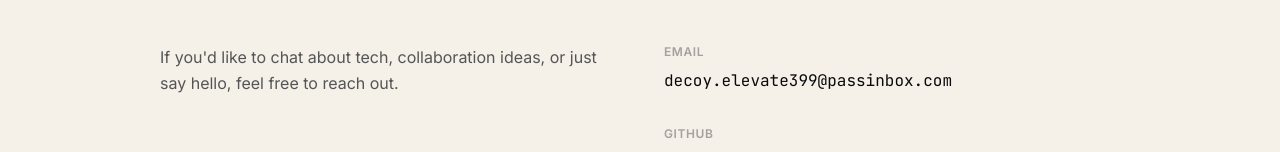
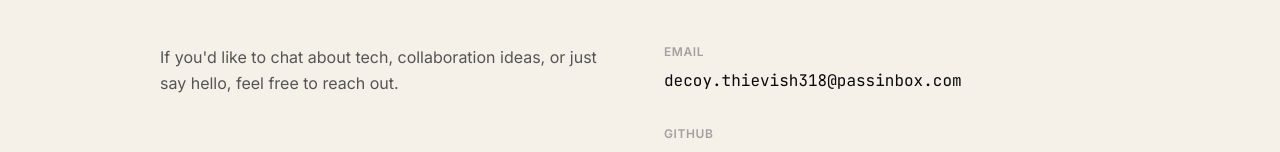
Before and after one commit to Ethan-decoy/personal_site, a React (Vite) app: page / in a window 1280 px wide. Both pictures are taken after a click on the link "Contact". Shown: the part 164-316 px from the top of the page. Built offline with nearby package versions, Linux system fonts and the light colour scheme.

Commit message:
fix(contact): 更新联系邮箱

```diff
--- a/src/pages/contact.tsx
+++ b/src/pages/contact.tsx
@@ -67,8 +67,8 @@ export default function ContactPage({
 					{[
 						{
 							label: t("contact.email"),
-							value: "decoy.elevate399@passinbox.com",
-							href: "mailto:decoy.elevate399@passinbox.com",
+							value: "decoy.thievish318@passinbox.com",
+							href: "mailto:decoy.thievish318@passinbox.com",
 						},
 						{
 							label: t("contact.github"),
```
